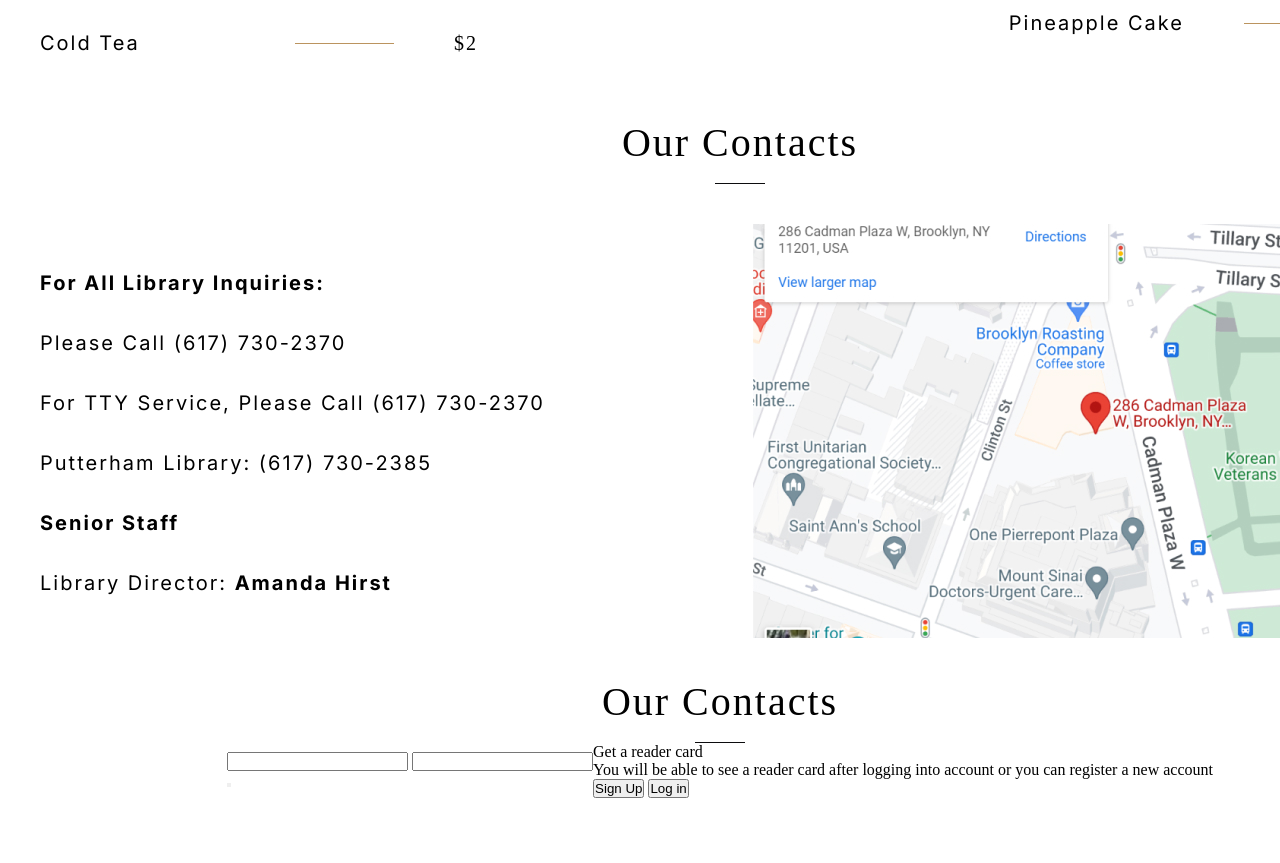
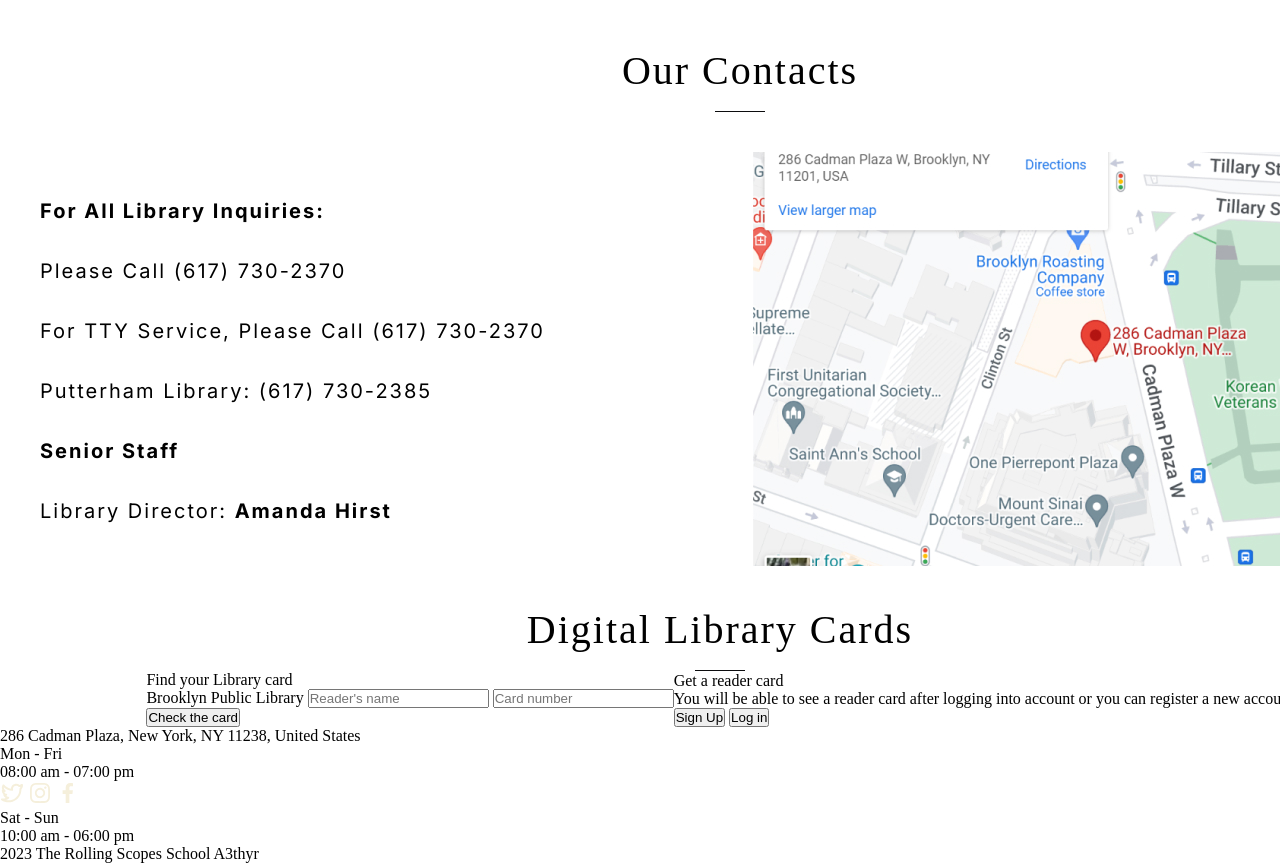
Before and after one commit to A3thyr/rsschool-cv, a website built with webpack: page src/index.html in a window 1280 px wide. Shown: the part 4594-5457 px from the top of the page. Before the commit the page ends 5392 px from the top, so only its background shows below. Built offline with nearby package versions, Linux system fonts and the light colour scheme; a web font is replaced by a local one.

Commit message:
fix: html sections and classes

```diff
--- a/src/index.html
+++ b/src/index.html
@@ -26,7 +26,7 @@
                             <li><a href="#favorties">Favorites</a></li>
                             <li><a href="#coffeeshop">Coffee shop</a></li>
                             <li><a href="#contacts">Contacts</a></li>
-                            <li><a href="#">Library Card</a></li>
+                            <li><a href="#cards">Library Card</a></li>
                         </ul>
                     </div>
                 </div>
@@ -54,7 +54,7 @@
             <img src="./img/Carousel pagination.svg" alt="ping">
         </div>
     </section>
-    <section id="favorites" class="favorties">
+    <section id="favorites" class="favorites">
         <div class="favorites-title">
             <h2 class="favorites-title-span">Favorites</h2>
             <div class="favorites-title-line"></div>
@@ -95,8 +95,9 @@
                     <button class="favorites-books-book-border-button">
                         Buy
                     </button>
+                    <img src="./img/book.jpg" alt="book1">
                 </div>
-                <img src="./img/book.jpg" alt="book1">
+
             </div>
             <div class="favorites-books-book">
                 <div class="favorites-books-book-border">
@@ -113,8 +114,9 @@
                     <button class="favorites-books-book-border-button">
                         Buy
                     </button>
+                    <img src="./img/book (1).jpg" alt="book2">
                 </div>
-                <img src="./img/book (1).jpg" alt="book2">
+
             </div>
             <div class="favorites-books-book">
                 <div class="favorites-books-book-border">
@@ -131,8 +133,9 @@
                     <button class="favorites-books-book-border-button">
                         Buy
                     </button>
+                    <img src="./img/book (2).jpg" alt="book3">
                 </div>
-                <img src="./img/book (2).jpg" alt="book3">
+
             </div>
             <div class="favorites-books-book">
                 <div class="favorites-books-book-border">
@@ -149,8 +152,9 @@
                     <button class="favorites-books-book-border-button-disabled">
                         Own
                     </button>
+                    <img src="./img/book (3).jpg" alt="book4">
                 </div>
-                <img src="./img/book (3).jpg" alt="book4">
+
             </div>
         </div>
     </section>
@@ -253,29 +257,55 @@
             </div>
         </div>
     </section>
-    <section class="cards">
+    <section class="cards" id="cards">
         <div class="cards-title">
-            <h2 class="cards-title-span">Our Contacts</h2>
+            <h2 class="cards-title-span">Digital Library Cards</h2>
             <div class="cards-title-line"></div>
         </div>
         <div class="cards-item">
             <div class="cards-item-find">
+                <span class="cards-item-find-title">Find your Library card</span>
                 <div class="cards-item-find-border">
                     <div class="cards-item-find-border-bg">
-                        <span class="cards-item-find-border-bg-title"></span>
-                        <input type="text" class="cards-item-find-border-bg-input">
-                        <input type="number" class="cards-item-find-border-bg-input">
+                        <span class="cards-item-find-border-bg-title">Brooklyn Public Library</span>
+                        <input type="text" class="cards-item-find-border-bg-input" placeholder="Reader's name">
+                        <input type="number" class="cards-item-find-border-bg-input" placeholder="Card number">
                     </div>
+                    <button class="cards-item-find-border-button">Check the card</button>
                 </div>
-                <button class="cards-item-find-button"></button>
             </div>
             <div class="cards-item-getcard">
                 <span class="cards-item-getcard-title">Get a reader card</span>
                 <p class="cards-item-getcard-span">You will be able to see a reader card after logging into account or you can register a new account</p>
-                <button class="cards-item-getcard-button">Sign Up</button>
-                <button class="cards-item-getcard-button">Log in</button>
+                <div class="cards-item-getcard-buttons">
+                    <button class="cards-item-getcard-buttons-button">Sign Up</button>
+                    <button class="cards-item-getcard-buttons-button">Log in</button>
+                </div>
             </div>
         </div>
     </section>
+    <footer class="footer">
+        <div class="footer-address">
+            <p class="footer-address-textl">286 Cadman Plaza, New York,
+                NY 11238, United States</p>
+            <p class="footer-address-time">Mon - Fri <br />
+                08:00 am - 07:00 pm</p>
+        </div>
+        <div class="footer-social">
+            <div class="footer-social-icons">
+                <img src="./img/u_twitter-alt.svg" alt="twitter">
+                <img src="./img/u_instagram.svg" alt="insta">
+                <img src="./img/u_facebook-f.svg" alt="facer">
+            </div>
+            <p class="footer-address-time">Sat - Sun <br />
+                10:00 am - 06:00 pm</p>
+        </div>
+        <div class="footer-line"></div>
+        <div class="footer-rss">
+            <span class="footer-rss-item">2023</span>
+            <span class="footer-rss-item">The Rolling Scopes School</span>
+            <span class="footer-rss-item">A3thyr</span>
+        </div>
+    </footer>
 </body>
 </html>
```
